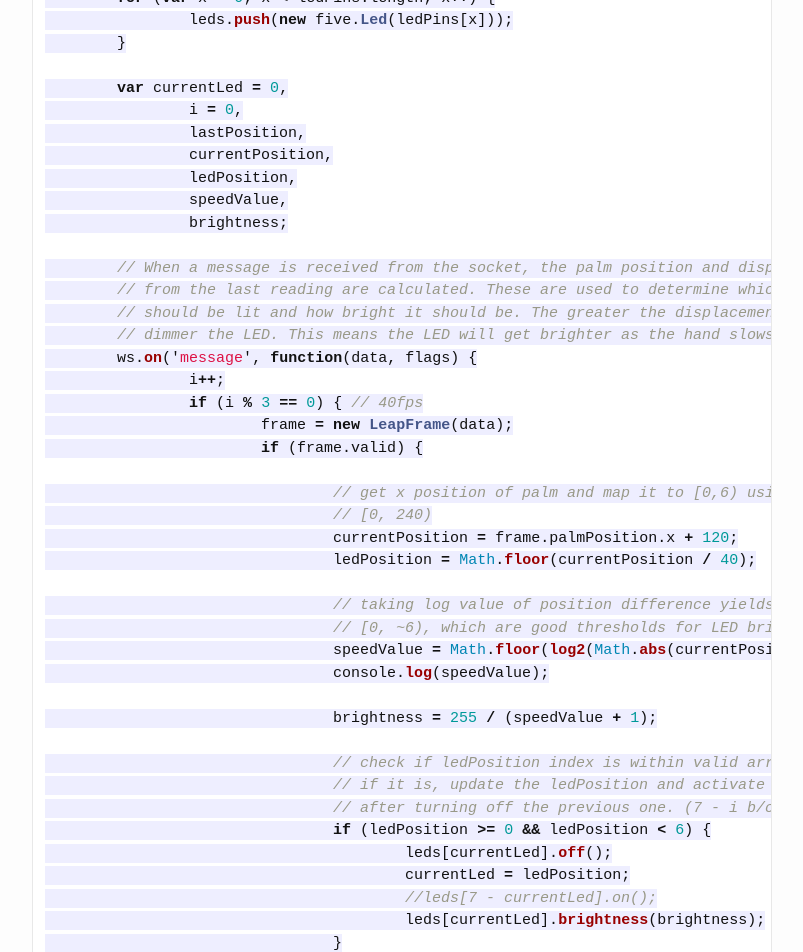
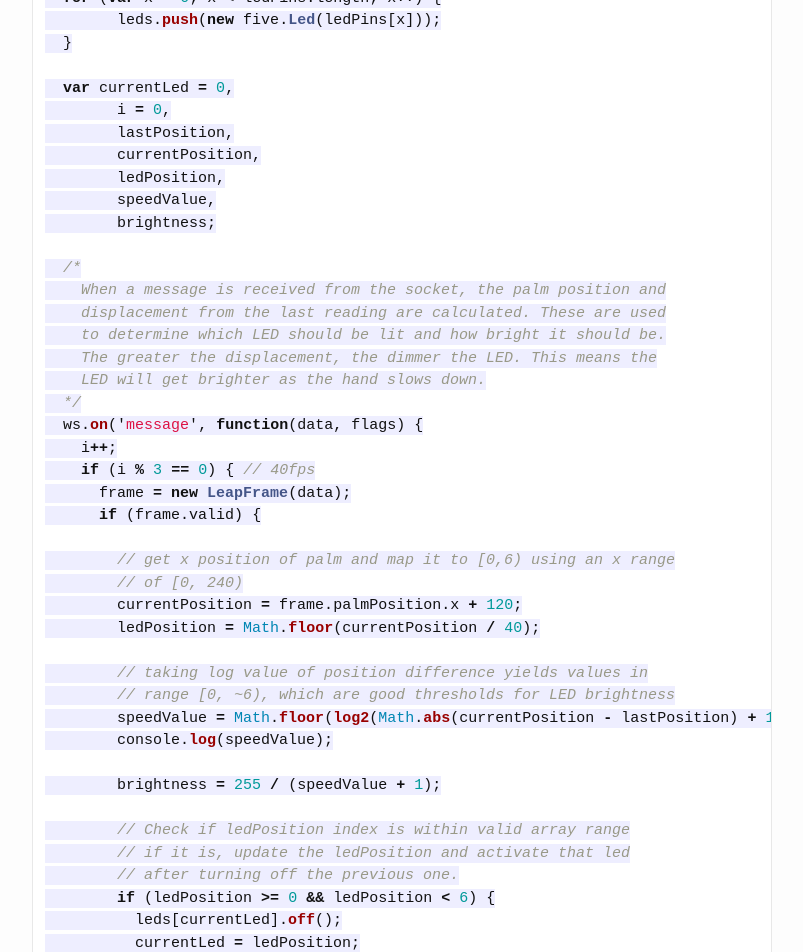
Before and after one commit to thesamtang/thesamtang.github.io, a Jekyll site: the page built from _posts/2015-02-28-thesis-2.markdown, in a window 1280 px wide and 1400 px high, scrolled down 1740 px. Shown: the top 952 px of the window, without its empty margins (238-1041 px from the left). Built offline with Jekyll 4.4.1, drawn with Linux system fonts in a browser that asks for light colours.

Commit message:
fix post formatting issues

````diff
--- a/_posts/2015-02-28-thesis-2.markdown
+++ b/_posts/2015-02-28-thesis-2.markdown
@@ -20,13 +20,13 @@ To begin testing this idea, I put together a small prototype using an an array o
 
 ```javascript
 var webSocket = require('ws'),
-	ws = new webSocket('ws://127.0.0.1:6437'),
-	five = require('johnny-five'),
-	LeapFrame = require('./lib/leapFrame'),
-	board = new five.Board(),
-	ledPins = [11, 10, 9, 6, 5, 3],
-	leds = [],
-	frame;
+  ws = new webSocket('ws://127.0.0.1:6437'),
+  five = require('johnny-five'),
+  LeapFrame = require('./lib/leapFrame'),
+  board = new five.Board(),
+  ledPins = [11, 10, 9, 6, 5, 3],
+  leds = [],
+  frame;
 
 // Returns log base 2 value of input
 var log2 = function(val) {
@@ -34,63 +34,63 @@ var log2 = function(val) {
 }
 
 board.on('ready', function() {
-	// Set up the LED's
-	for (var x = 0; x < ledPins.length; x++) {
-		leds.push(new five.Led(ledPins[x]));
-	}
+  // Set up the LED's
+  for (var x = 0; x < ledPins.length; x++) {
+  	leds.push(new five.Led(ledPins[x]));
+  }
 
-	var currentLed = 0,
-		i = 0,
-		lastPosition,
-		currentPosition,
-		ledPosition,
-		speedValue,
-		brightness;
+  var currentLed = 0,
+  	i = 0,
+  	lastPosition,
+  	currentPosition,
+  	ledPosition,
+  	speedValue,
+  	brightness;
 
-	// When a message is received from the socket, the palm position and displacement
-	// from the last reading are calculated. These are used to determine which LED
-	// should be lit and how bright it should be. The greater the displacement, the
-	// dimmer the LED. This means the LED will get brighter as the hand slows down.
-	ws.on('message', function(data, flags) {
-		i++;
-		if (i % 3 == 0) { // 40fps
-			frame = new LeapFrame(data);
-			if (frame.valid) {
+  /*
+    When a message is received from the socket, the palm position and
+    displacement from the last reading are calculated. These are used
+    to determine which LED should be lit and how bright it should be.
+    The greater the displacement, the dimmer the LED. This means the
+    LED will get brighter as the hand slows down.
+  */
+  ws.on('message', function(data, flags) {
+    i++;
+    if (i % 3 == 0) { // 40fps
+      frame = new LeapFrame(data);
+      if (frame.valid) {
 
-				// get x position of palm and map it to [0,6) using an x range of
-				// [0, 240)
-				currentPosition = frame.palmPosition.x + 120;
-				ledPosition = Math.floor(currentPosition / 40);
+        // get x position of palm and map it to [0,6) using an x range
+        // of [0, 240)
+        currentPosition = frame.palmPosition.x + 120;
+        ledPosition = Math.floor(currentPosition / 40);
 
-				// taking log value of position difference yields values in range
-				// [0, ~6), which are good thresholds for LED brightness
-				speedValue = Math.floor(log2(Math.abs(currentPosition - lastPosition) + 1));
-				console.log(speedValue);
+        // taking log value of position difference yields values in
+        // range [0, ~6), which are good thresholds for LED brightness
+        speedValue = Math.floor(log2(Math.abs(currentPosition - lastPosition) + 1));
+        console.log(speedValue);
 
-				brightness = 255 / (speedValue + 1);
+        brightness = 255 / (speedValue + 1);
 
-				// check if ledPosition index is within valid array range
-				// if it is, update the ledPosition and activate that led
-				// after turning off the previous one. (7 - i b/c I wired it backwards)
-				if (ledPosition >= 0 && ledPosition < 6) {
-					leds[currentLed].off();
-					currentLed = ledPosition;
-					//leds[7 - currentLed].on();
-					leds[currentLed].brightness(brightness);
-				}
+        // Check if ledPosition index is within valid array range
+        // if it is, update the ledPosition and activate that led
+        // after turning off the previous one.
+        if (ledPosition >= 0 && ledPosition < 6) {
+          leds[currentLed].off();
+          currentLed = ledPosition;
+          leds[currentLed].brightness(brightness);
+        }
 
-				// Update lastPosition to use value from current reading
-				lastPosition = currentPosition;
-			}
-		}
-	});
+        // Update lastPosition to use value from current reading
+        lastPosition = currentPosition;
+      }
+    }
+  });
 });
 
 ```
 
-<a href="http://www.youtube.com/watch?feature=player_embedded&v=YOUTUBE_VIDEO_ID_HERE
-" target="_blank"><img src="http://img.youtube.com/vi/YOUTUBE_VIDEO_ID_HERE/0.jpg"
-alt="IMAGE ALT TEXT HERE" width="240" height="180" border="10" /></a>
+[![Youtube video of prototype](http://img.youtube.com/vi/CtNmzncG8uw/0.jpg)](http://www.youtube.com/watch?feature=player_embedded&v=CtNmzncG8uw)
 
 There are of course other ways to signify changes in the interaction. For example, certain physiological changes such as [heartrate][1] or [breathing patterns][2] can synchronize between two people who share an intimate relationship. Rather than change the color of the LED, it could be pulsing at all times, perhaps even in tune to your actual heartbeat via sensor, and sync up when you and a person near you fulfill the conditions for an interaction. There are plenty of possibilities.
 
````
